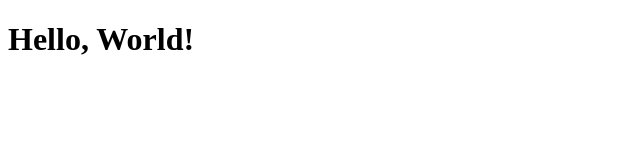
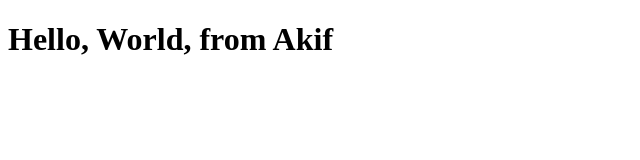
Before and after one commit to raoatif91/BootCamp2020Atif, a plain HTML site: page index.html in a window 1280 px wide. Shown: the whole page, without its empty margins (0-640 px from the left). Drawn offline with Linux system fonts and the light colour scheme.

Commit message:
Greetings from Akif
Hello from Akif

```diff
--- a/index.html
+++ b/index.html
@@ -6,6 +6,6 @@
     <title>Document</title>
 </head>
 <body>
-    <h1>Hello, World!</h1>
+    <h1>Hello, World, from Akif</h1>
 </body>
 </html>
```
